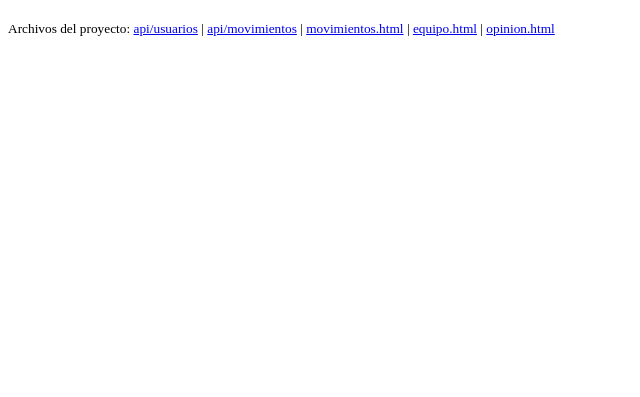
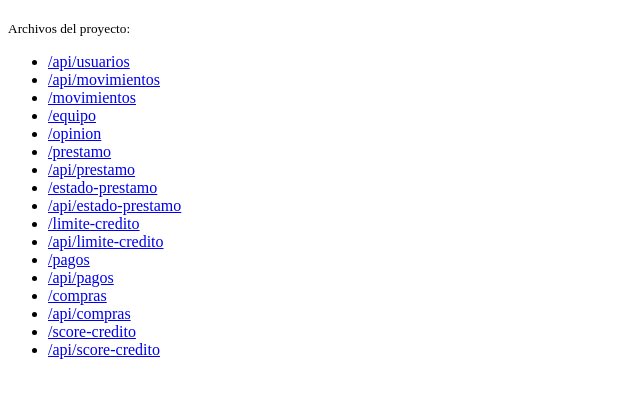
Before and after one commit to alvarogonmar/alvarogonmar.github.io, a plain HTML site: page Clase23Apr/bienvenida.html in a window 1280 px wide. Shown: the part 61-458 px from the top of the page, without its empty margins (0-640 px from the left). Drawn offline with Linux system fonts and the light colour scheme.

Commit message:
Refactor bienvenida.html to enhance project file links structure and improve readability

```diff
--- a/Clase23Apr/bienvenida.html
+++ b/Clase23Apr/bienvenida.html
@@ -6,12 +6,34 @@
 </head>
 <body>
   <h1>Bienvenido a mi proyecto</h1>
-  <p><small>Archivos del proyecto:
-    <a href="api/usuarios">api/usuarios</a> |
-    <a href="api/movimientos">api/movimientos</a> |
-    <a href="movimientos">movimientos.html</a> |
-    <a href="equipo">equipo.html</a> |
-    <a href="opinion">opinion.html</a>
-  </small></p>
+
+  <p><small>Archivos del proyecto:</small></p>
+
+  <ul>
+    <li><a href="/api/usuarios">/api/usuarios</a></li>
+    <li><a href="/api/movimientos">/api/movimientos</a></li>
+    <li><a href="/movimientos">/movimientos</a></li>
+    <li><a href="/equipo">/equipo</a></li>
+    <li><a href="/opinion">/opinion</a></li>
+
+    <li><a href="/prestamo">/prestamo</a></li>
+    <li><a href="/api/prestamo">/api/prestamo</a></li>
+
+    <li><a href="/estado-prestamo">/estado-prestamo</a></li>
+    <li><a href="/api/estado-prestamo">/api/estado-prestamo</a></li>
+
+    <li><a href="/limite-credito">/limite-credito</a></li>
+    <li><a href="/api/limite-credito">/api/limite-credito</a></li>
+
+    <li><a href="/pagos">/pagos</a></li>
+    <li><a href="/api/pagos">/api/pagos</a></li>
+
+    <li><a href="/compras">/compras</a></li>
+    <li><a href="/api/compras">/api/compras</a></li>
+
+    <li><a href="/score-credito">/score-credito</a></li>
+    <li><a href="/api/score-credito">/api/score-credito</a></li>
+  </ul>
+
 </body>
 </html>
```
